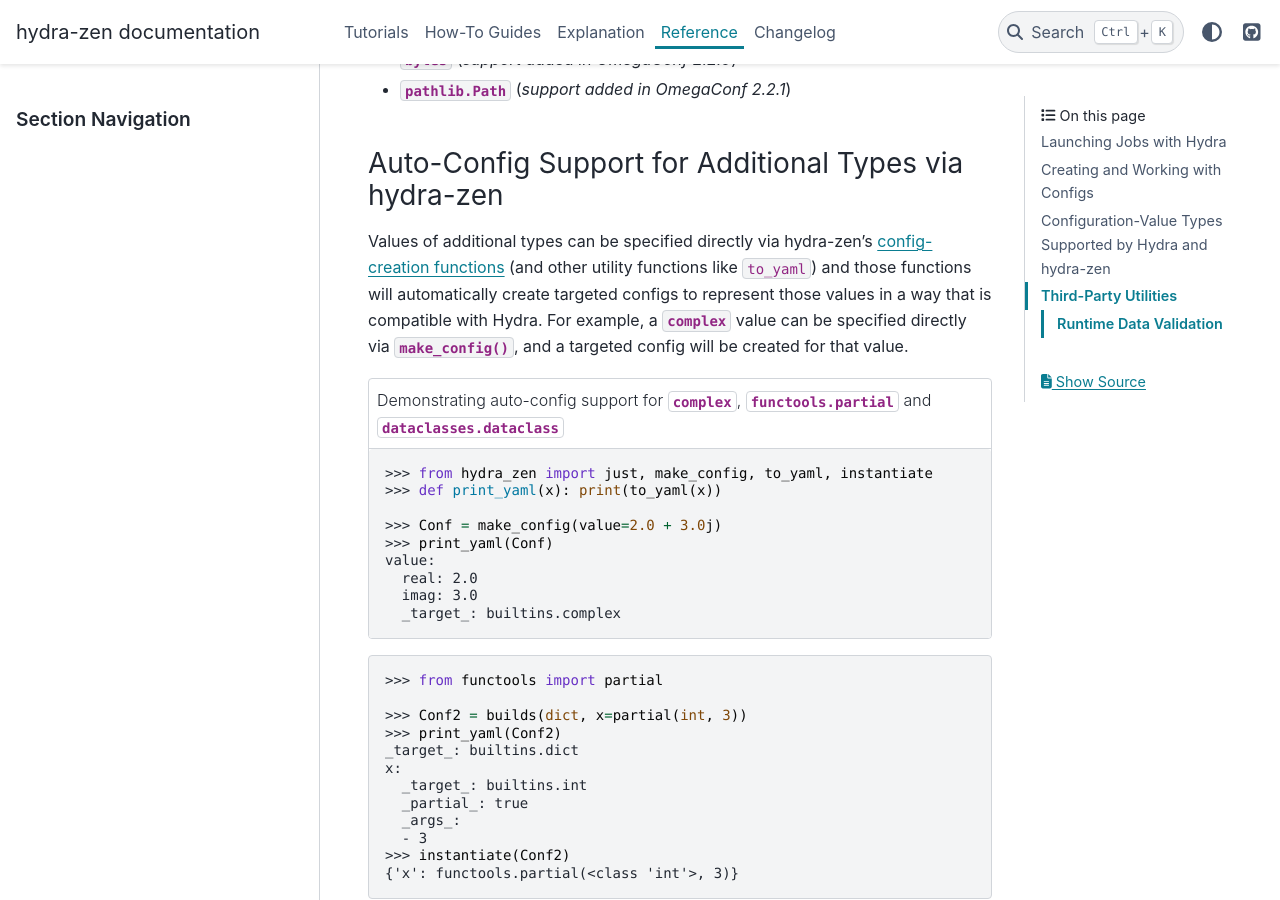
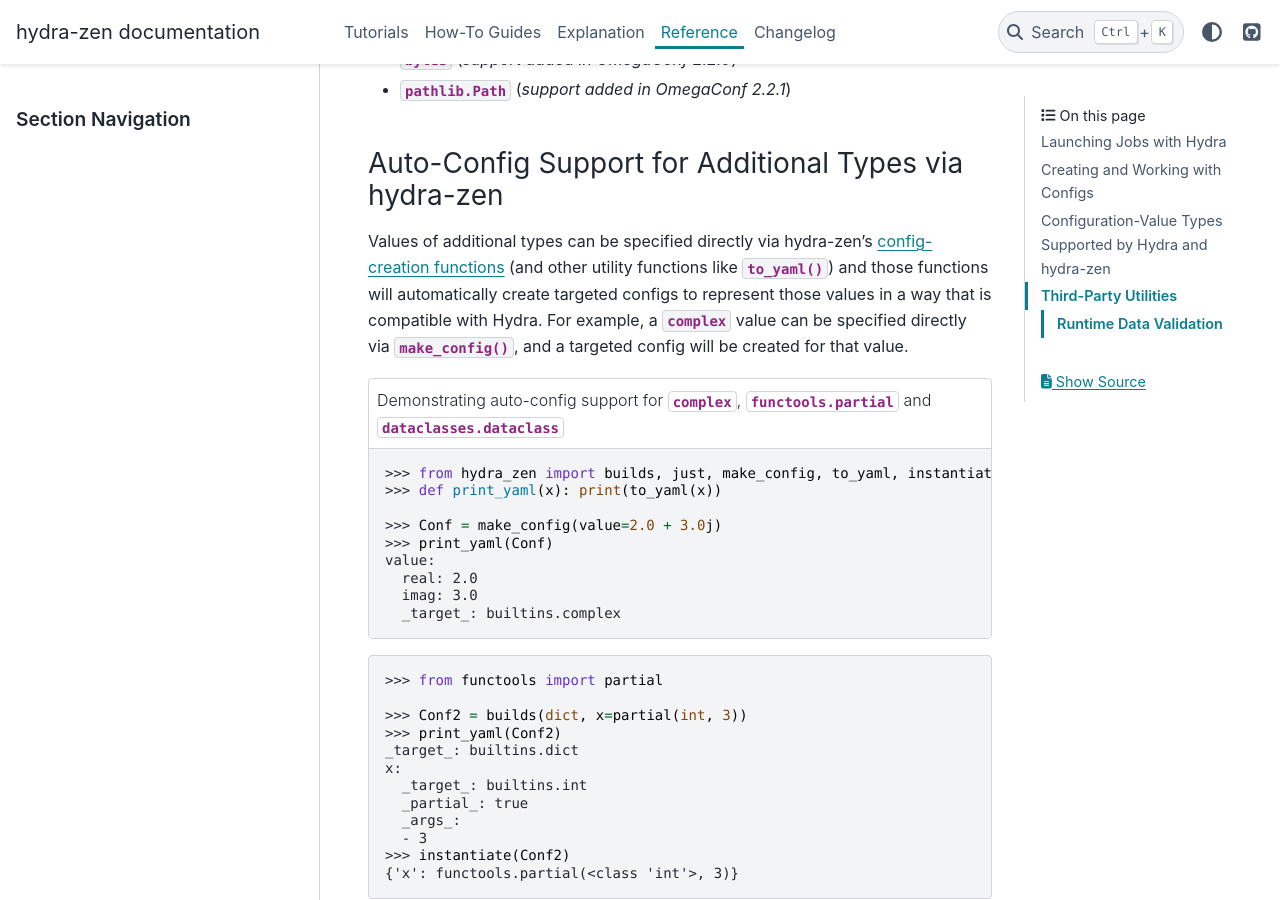
Before and after one commit to mit-ll-responsible-ai/hydra-zen, a Sphinx documentation site: the page built from docs/source/api_reference.rst, in a window 1280 px wide and 900 px high, scrolled down 2390 px. Built offline with Sphinx 7.4.7 and the PyData theme 0.15.4, drawn with Linux system fonts in a browser that asks for light colours; the version number could not be read and is left out.

Commit message:
fix docs typos

```diff
--- a/docs/source/api_reference.rst
+++ b/docs/source/api_reference.rst
@@ -138,14 +138,14 @@
 ******************************************************
 
 Values of additional types can be specified directly via hydra-zen's
-:ref:`config-creation functions <create-config>` (and other utility functions like ``to_yaml``) and those functions will automatically
+:ref:`config-creation functions <create-config>` (and other utility functions like :func:`~hydra_zen.to_yaml`) and those functions will automatically
 create targeted configs to represent those values in a way that is compatible
 with Hydra. For example, a :py:class:`complex` value can be specified directly via :func:`~hydra_zen.make_config`, and a targeted config will be created for that value.
 
 .. code-block:: pycon
    :caption: Demonstrating auto-config support for `complex`, `functools.partial` and `dataclasses.dataclass`
 
-   >>> from hydra_zen import just, make_config, to_yaml, instantiate
+   >>> from hydra_zen import builds, just, make_config, to_yaml, instantiate
    >>> def print_yaml(x): print(to_yaml(x))
 
    >>> Conf = make_config(value=2.0 + 3.0j)
--- a/docs/source/changes.rst
+++ b/docs/source/changes.rst
@@ -42,7 +42,7 @@
 .. code-block:: pycon
    :caption: Using :func:`~hydra_zen.just` to create a Hydra-compatible structured config
 
-   >>> from hydra_zen import just, instantiate
+   >>> from hydra_zen import builds, just, instantiate, to_yaml
    >>> just_bar = just(Bar())
 
    >>> print(to_yaml(just_bar))
```
